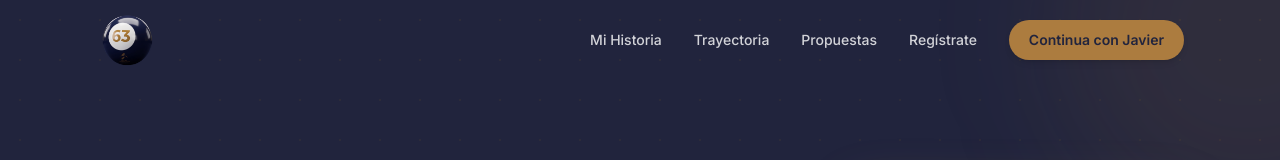
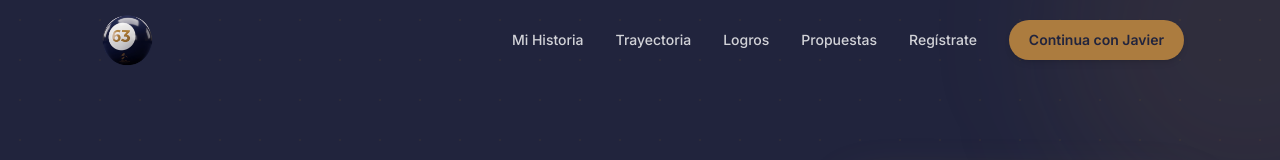
Before and after one commit to oswaldo-herrera/prueba_ambato, a React (Vite) app: page / in a window 1280 px wide. Shown: the top 160 px of the page. Built offline with nearby package versions, Linux system fonts and the light colour scheme.

Commit message:
margen invisible

```diff
--- a/src/componentes/secciones/SeccionLogros.tsx
+++ b/src/componentes/secciones/SeccionLogros.tsx
@@ -97,7 +97,7 @@ export default function SeccionLogros() {
   const [logroAbierto, setLogroAbierto] = useState<number | null>(null)
 
   return (
-    <section id="logros" className="relative py-24 pb-36 bg-azul overflow-hidden -mt-px">
+    <section id="logros" className="relative py-24 pb-36 bg-azul overflow-hidden -mt-px scroll-mt-20">
       <div className="max-w-6xl mx-auto px-4 sm:px-6 lg:px-8">
 
         {/* Encabezado */}
--- a/src/componentes/secciones/SeccionPropuestasNuevas.tsx
+++ b/src/componentes/secciones/SeccionPropuestasNuevas.tsx
@@ -95,7 +95,7 @@ export default function SeccionPropuestasNuevas() {
   const [abierta, setAbierta] = useState<number | null>(null)
 
   return (
-    <section id="propuestas-nuevas" className="relative py-24 pb-36 bg-white overflow-hidden -mt-px">
+    <section id="propuestas-nuevas" className="relative py-24 pb-36 bg-white overflow-hidden -mt-px scroll-mt-20">
       <div className="max-w-6xl mx-auto px-4 sm:px-6 lg:px-8">
 
         {/* Encabezado */}
--- a/src/contenido/textos.ts
+++ b/src/contenido/textos.ts
@@ -13,7 +13,8 @@ export const navegacion = {
   enlaces: [
     { texto: 'Mi Historia',  href: '#quiensoy' },
     { texto: 'Trayectoria', href: '#trayectoria' },
-    { texto: 'Propuestas',  href: '#propuestas' },
+    { texto: 'Logros',      href: '#logros' },
+    { texto: 'Propuestas',  href: '#propuestas-nuevas' },
     { texto: 'Regístrate',  href: '#registro-backup' },
   ],
   botonPrincipal: {
@@ -373,7 +374,7 @@ export const pieDePagina = {
   enlacesRapidos: [
     { texto: 'Mi Historia',  href: '#quiensoy' },
     { texto: 'Trayectoria', href: '#trayectoria' },
-    { texto: 'Propuestas',  href: '#propuestas' },
+    { texto: 'Propuestas',  href: '#propuestas-nuevas' },
     { texto: 'Regístrate',  href: '#registro' },
   ],
   redesSociales: [
```
